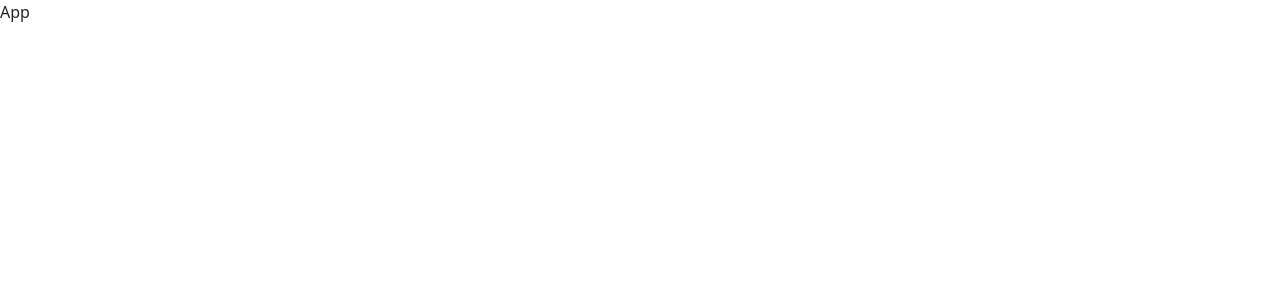
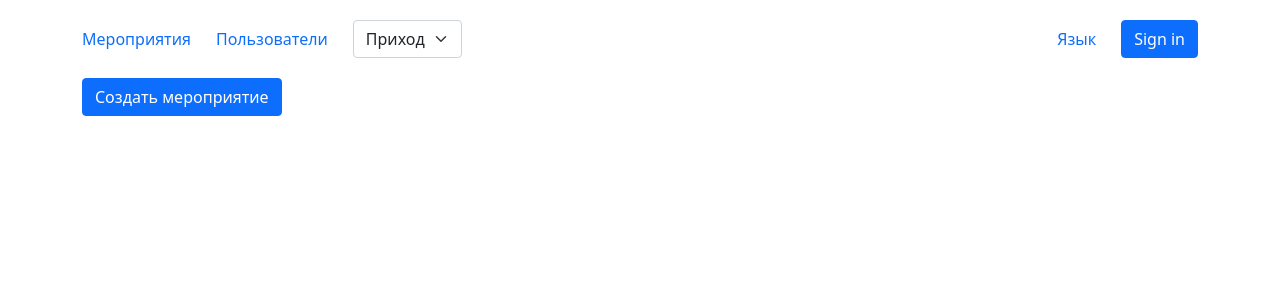
Before and after one commit to aytmamatov/cash, a React (Create React App) app: page /events in a window 1280 px wide. Shown: the top 300 px of the page. Built offline with nearby package versions, Linux system fonts and the light colour scheme.

Commit message:
added a header

```diff
--- a/package.json
+++ b/package.json
@@ -6,8 +6,10 @@
     "@testing-library/jest-dom": "^5.12.0",
     "@testing-library/react": "^11.2.6",
     "@testing-library/user-event": "^12.8.3",
+    "node-sass": "^5.0.0",
     "react": "^17.0.2",
     "react-dom": "^17.0.2",
+    "react-router-dom": "^5.2.0",
     "react-scripts": "4.0.3",
     "web-vitals": "^1.1.1"
   },
--- a/src/App.js
+++ b/src/App.js
@@ -1,5 +1,18 @@
+import { Route, Switch } from "react-router-dom";
+import Events from "./components/Events/Events";
+import Header from "./components/Header/Header";
+import "./sass/base.sass";
 function App() {
-  return <div className="App">App</div>;
+  return (
+    <div className="App">
+      <Header />
+      <div className="container">
+        <Switch>
+          <Route exact path="/events" component={Events}></Route>
+        </Switch>
+      </div>
+    </div>
+  );
 }
 
 export default App;
--- /dev/null
+++ b/src/components/Events/Events.jsx
@@ -0,0 +1,11 @@
+import React from "react";
+
+function Events() {
+  return <div className="events">
+    <div className="events__top">
+      <button className="btn btn-primary">Создать мероприятие</button>
+    </div>
+  </div>;
+}
+
+export default Events;
--- /dev/null
+++ b/src/components/Header/Header.jsx
@@ -0,0 +1,35 @@
+import React from "react";
+import { Link } from "react-router-dom";
+import "./Header.sass";
+
+function Header() {
+  return (
+    <div className="header">
+      <div className="container">
+        <div className="header__menu">
+          <div className="header__group">
+            <Link to="events" className="header__link">
+              Мероприятия
+            </Link>
+            <Link to="events" className="header__link">
+              Пользователи
+            </Link>
+            <select className="form-select">
+              <option value="Приход">Приход</option>
+              <option value="Расход">Расход</option>
+              <option value="Отчет">Отчет</option>
+            </select>
+          </div>
+          <div className="header__group">
+            <Link to="events" className="header__link">
+              Язык
+            </Link>
+            <button className="btn btn-primary">Sign in</button>
+          </div>
+        </div>
+      </div>
+    </div>
+  );
+}
+
+export default Header;
--- /dev/null
+++ b/src/components/Header/Header.sass
@@ -0,0 +1,12 @@
+.header
+  padding: 20px 0
+  &__menu
+    display: flex
+    align-items: center
+    justify-content: space-between
+    flex-wrap: wrap
+  &__group
+    display: flex
+    align-items: center
+  &__link
+    margin-right: 25px
--- a/src/index.js
+++ b/src/index.js
@@ -1,11 +1,14 @@
 import React from "react";
 import ReactDOM from "react-dom";
+import { BrowserRouter } from "react-router-dom";
 import App from "./App";
 import reportWebVitals from "./reportWebVitals";
 
 ReactDOM.render(
   <React.StrictMode>
-    <App />
+    <BrowserRouter>
+      <App />
+    </BrowserRouter>
   </React.StrictMode>,
   document.getElementById("root")
 );
--- /dev/null
+++ b/src/sass/base.sass
@@ -0,0 +1,6 @@
+*
+  margin: 0
+  padding: 0
+  box-sizing: border-box
+a
+  text-decoration: none
```
Also changed, not shown: 1 other file (tests, documents, lock files or other folders).
